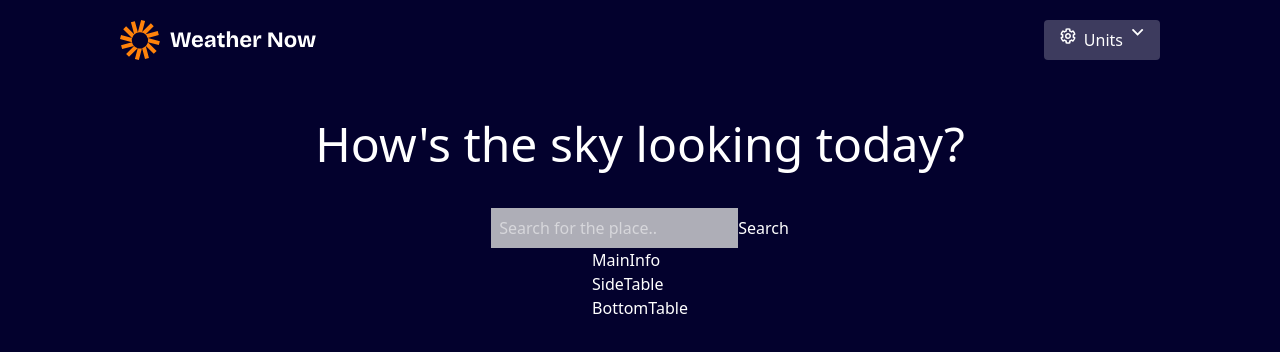
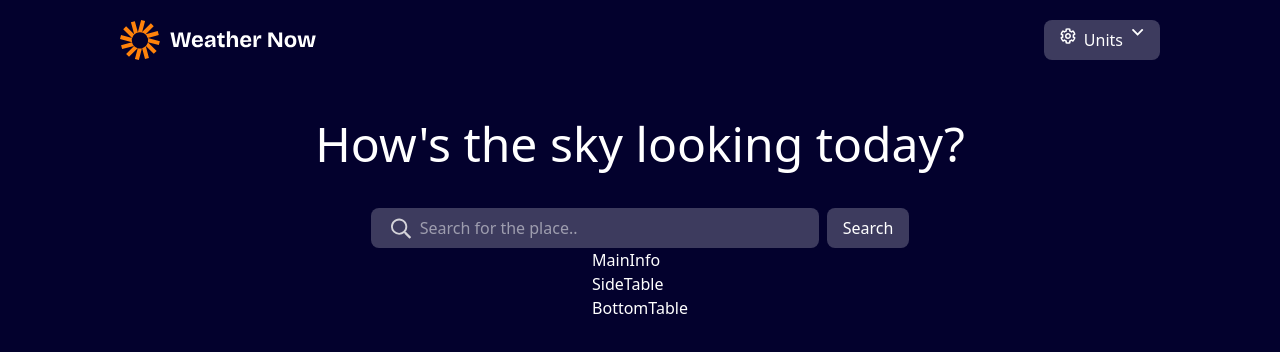
Before and after one commit to Legaz-le/weather-app-main, a React (Vite) app: page / in a window 1280 px wide. Shown: the top 352 px of the page. Built offline with nearby package versions, Linux system fonts and the light colour scheme.

Commit message:
added button and search styling

```diff
--- a/src/components/TopSide.tsx
+++ b/src/components/TopSide.tsx
@@ -1,13 +1,14 @@
 import logo from "../public/images/logo.svg";
 import icon from "../public/images/icon-units.svg";
 import dropdown from "../public/images/icon-dropdown.svg";
+import search from "../public/images/icon-search.svg";
 
 export const TopSide = () => {
   return (
     <div className="flex flex-col w-full">
       <div className="flex items-center justify-between">
         <img src={logo} alt="logo-icon" />
-        <button className="flex gap-2 px-4 py-2 bg-Neutral-600 rounded cursor-pointer">
+        <button className="flex gap-2 px-4 py-2 bg-Neutral-600 rounded-lg cursor-pointer">
           <img src={icon} alt="icon-units" />
           Units
           <img src={dropdown} alt="icon-dropdrown" />
@@ -15,13 +16,18 @@ export const TopSide = () => {
       </div>
       <div className="flex flex-col items-center justify-center mt-15">
         <h1 className="text-5xl">How's the sky looking today?</h1>
-        <div className="flex items-center justify-between mt-10">
-          <input
-            type="search"
-            placeholder="Search for the place.."
-            className="bg-Neutral-300 p-2 "
-          />
-          <button>Search</button>
+        <div className="flex items-center justify-between mt-10 gap-2">
+          <div className="flex bg-Neutral-600 p-2 rounded-lg px-5 max-w-md gap-2 items-center">
+            <img src={search} alt="search-icon" />
+            <input
+              type="search"
+              placeholder="Search for the place.."
+              className=" w-md border-none bg-transparent text-white focus:outline-none "
+            />
+          </div>
+          <button className="px-4 py-2 bg-Neutral-600 rounded-lg cursor-pointer">
+            Search
+          </button>
         </div>
       </div>
     </div>
```
